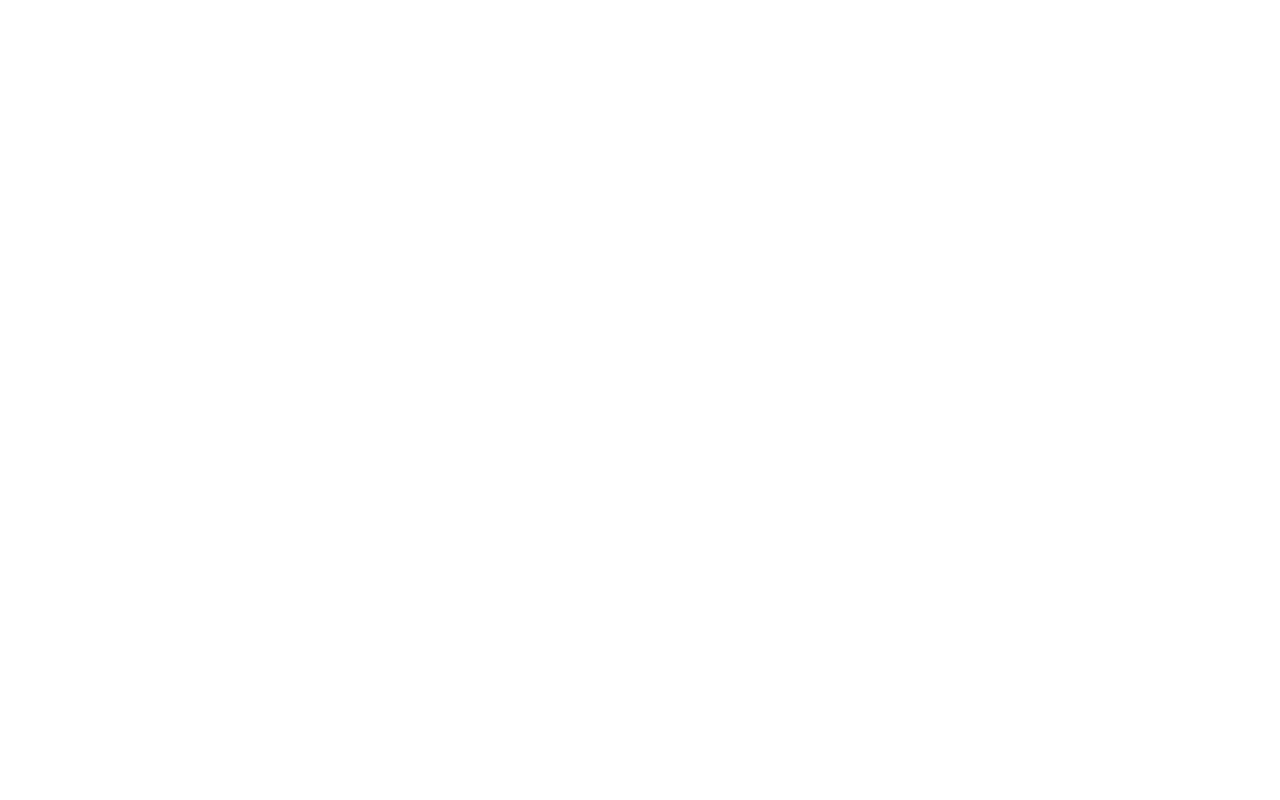
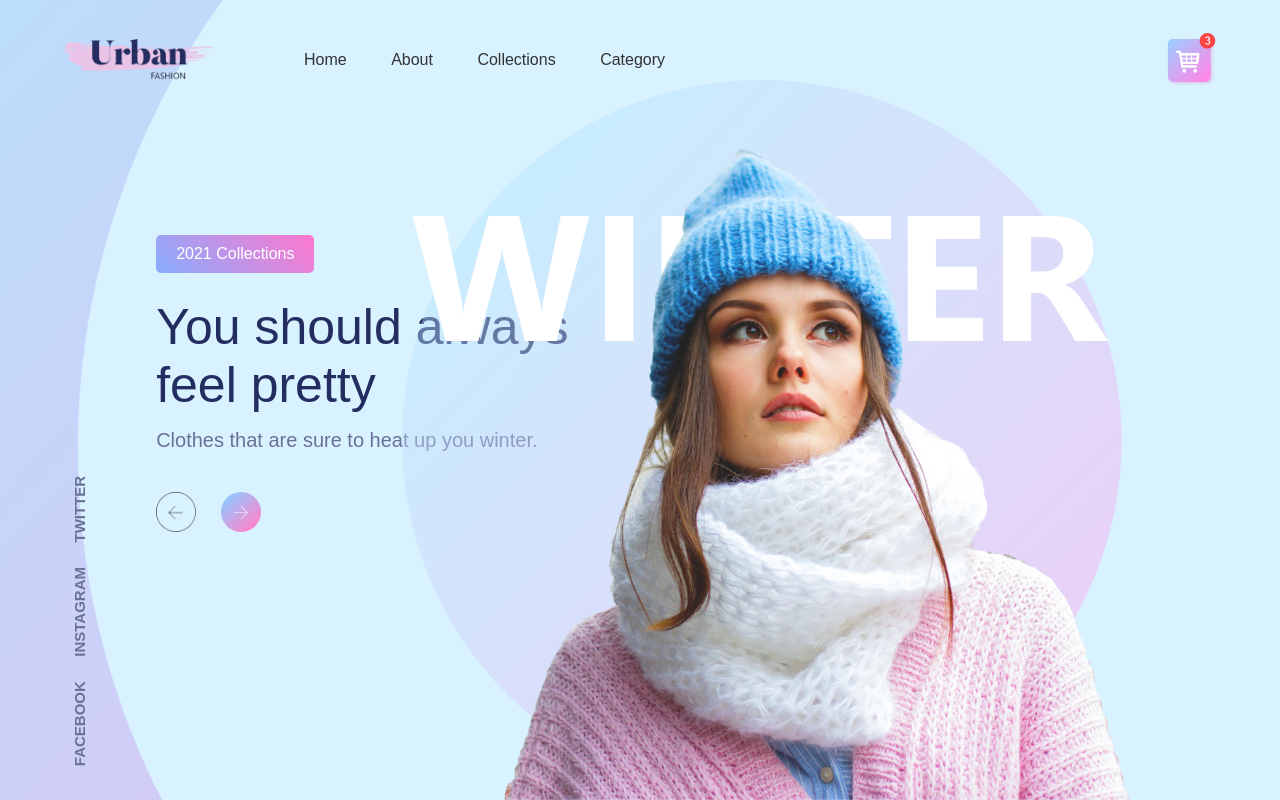
Before and after one commit to Naeemwattu/login-Form, a plain HTML site: page FORM3/INDEX.HTML in a window 1280 px wide. Drawn offline with Linux system fonts and the light colour scheme.

Commit message:
urban fashion

```diff
--- a/FORM3/INDEX.HTML
+++ b/FORM3/INDEX.HTML
@@ -8,6 +8,37 @@
     <link rel="stylesheet" href="stylee.css">
 </head>
 <body>
+    <div class="container">
+        <div class="navbar">
+            <img src="logo.png" class="logo">
+            <nav>
+                <ul>
+                    <li><a href="">Home</a></li>
+                    <li><a href="">About</a></li>
+                    <li><a href="">Collections</a></li>
+                    <li><a href="">Category</a></li>
+                </ul>
+            </nav>
+            <img src="cart.png" class="cart">
+        </div>
+        <div class="content">
+            <a href="" class="btn">2021 Collections</a>
+            <h1>You should always <br> feel pretty</h1>
+            <p>Clothes that are sure to heat up you winter.</p>
 
+            <div class="arrow-icons">
+                <img src="back-arrow.png">
+                <img src="next-arrow.png">
+            </div>
+
+            <img src="img.png" class="feature-img">
+
+            <div class="social-link">
+                <a href="">FACEBOOK</a>
+                <a href="">INSTAGRAM</a>
+                <a href="">TWITTER</a>
+            </div>
+        </div>
+    </div>
 </body>
 </html>
--- a/FORM3/stylee.css
+++ b/FORM3/stylee.css
@@ -0,0 +1,97 @@
+*{
+    margin: 0;
+    padding: 0;
+    font-family:sans-serif;
+}
+.container{
+    width: 100%;
+    height: 100vh;
+    background-image: url('background.png');
+    background-position: center;
+    background-size: cover;
+    padding-left: 5%;
+    padding-right: 5%;
+    box-sizing: border-box;
+    position: relative;
+}
+.navbar{
+    width: 100%;
+    height: 15vh;
+    display: flex;
+    margin: auto;
+    align-items: center;
+}
+.logo{
+    width: 150px;
+    cursor: pointer;
+}
+.cart{
+    width: 50px;
+    cursor: pointer;
+}
+nav{
+    flex: 1;
+    padding-left: 70px;
+}
+nav ul li{
+    display: inline-block;
+    list-style: none;
+    margin: 0px 20px;
+}
+nav ul li a{
+    text-decoration: none;
+    color: #333;
+}
+.content{
+    margin-left: 8%;
+    margin-top: 10%;
+}
+.content h1{
+    font-size: 50px;
+    font-weight: 100;
+    margin-top: 25px;
+    margin-bottom: 15px;
+    color: #232d60;
+}
+.content p{
+    font-size: 20px;
+    color: #6a7199;
+}
+.content .btn{
+    display: inline-block;
+    background: linear-gradient(45deg, #87adfe, #ff77cd);
+    border-radius: 5px;
+    padding: 10px 20px;
+    box-sizing: border-box;
+    text-decoration: none;
+    color: #fff;
+    box-shadow: 3px 8px 22px rgba(94,28,68,0,15);
+}
+.arrow-icons{
+    margin-top: 40px;
+    display: flex;
+}
+.arrow-icons img{
+    width: 40px;
+    margin-right: 25px;
+}
+.feature-img{
+    height: 90%;
+    position: absolute;
+    bottom: 0;
+    right: 150px;
+}
+
+.social-link{
+    transform: rotate(-90deg);
+    position: absolute;
+    left: -75px;
+    bottom: 180px;
+}
+.social-link a{
+    text-decoration: none;
+    color: #6a7199;
+    padding-right: 20px;
+    font-size: 15px;
+    font-weight: bold;
+}
```
